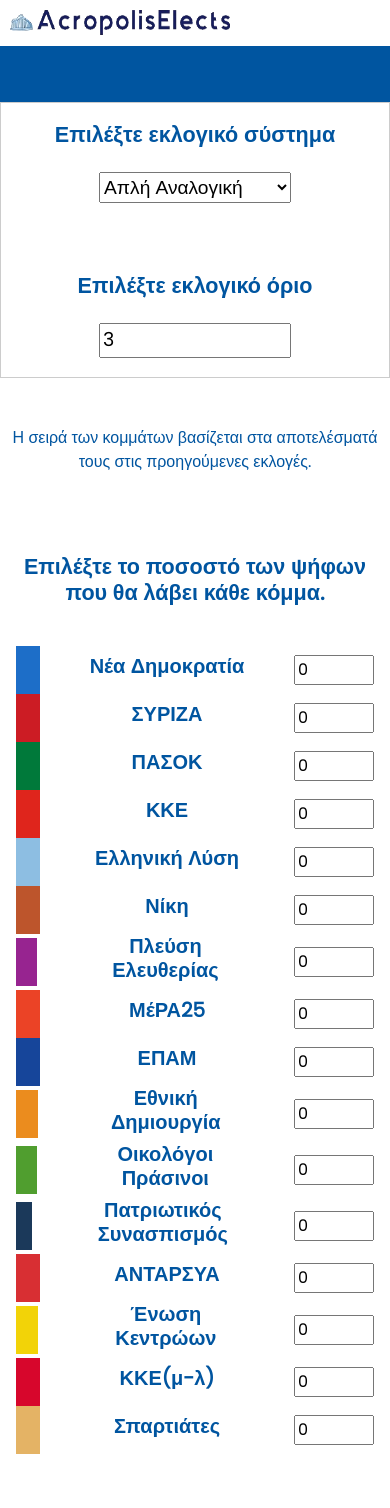
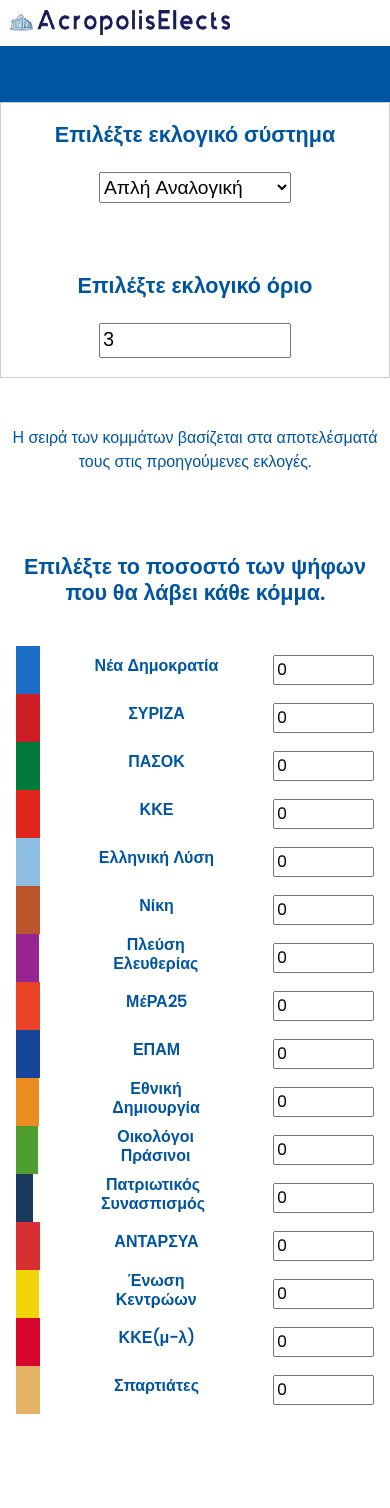
Before and after one commit to Petrosdevri/AcropolisElects, a React (Create React App) app: page / in a window 390 px wide. Shown: the top 1508 px of the page. Built offline with nearby package versions, Linux system fonts and the light colour scheme.

Commit message:
Fixed irregularities in mobile design

```diff
--- a/src/pages/Home/Ballot.js
+++ b/src/pages/Home/Ballot.js
@@ -2,7 +2,7 @@
 
 export default function PartyBallot({ nd, syriza, pasok, kke, el, niki, pe, mera25, epam, ed, op, ps, antarsya, ek, kkeml, spartiates, setND, setSYRIZA, setPASOK, setKKE, setEL, setNIKI, setPE, setMeRA25, setEPAM, setED, setOP, setPS, setANTARSYA, setEK, setKKEML, setSpartiates }) {
     return (
-        <div className='ballot'>
+        <div className='ballot d-flex flex-column justify-content-center align-items-center'>
             <h4>Επιλέξτε το ποσοστό των ψήφων που θα λάβει κάθε κόμμα.</h4>
             <div className='ballot-list'>
                 <Party color='#1D6EC8' name='Νέα Δημοκρατία' votes={nd} setVotes={setND} />
--- a/src/pages/Home/Home.css
+++ b/src/pages/Home/Home.css
@@ -15,10 +15,6 @@
 }
 
 .ballot {
-    display: flex;
-    flex-direction: column;
-    justify-content: center;
-    align-items: center;
     gap: 2em;
     padding: 1.5em;
 }
@@ -36,14 +32,17 @@
     height: 3em;
 }
 
-.party-input {
-    width: 5em;
-}
-
 .submit-btn {
+    background: #0055A0 !important;
+    border: 1px solid #0055A0 !important;
     width: 10em;
     height: 3em;
     margin: 2em auto;
+}
+
+.submit-btn:hover {
+    background: #003366 !important;
+    border: 1px solid #003366 !important;
 }
 
 @media screen and (max-width: 768px) {
@@ -63,12 +62,16 @@
         padding: 1em;
     }
 
-    .party {
-        gap: 0 !important;
-    }
-
     .party-color {
         width: 1.5em;
         height: 3em;
     }
+
+    .ps > .party-color {
+        width: 24px !important;
+    }
+
+    .party-name {
+        font-size: 1em !important;
+    }
 }
--- a/src/pages/Results/Results.css
+++ b/src/pages/Results/Results.css
@@ -1,5 +1,7 @@
 .results {
+    width: 100%;
     height: 100%;
+    overflow: hidden;
 }
 
 .results-charts {
@@ -15,7 +17,13 @@
         padding: 0;
     }
 
-    .bar-chart {
+    .bar-chart > svg {
+        width: 350px !important;
+        height: 450px !important;
+    }
+
+    .pie-chart > .recharts-legend-wrapper {
         width: 375px !important;
+        margin-left: 1.5em;
     }
 }
```
